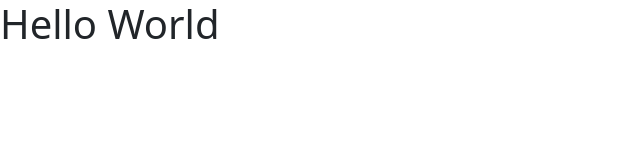
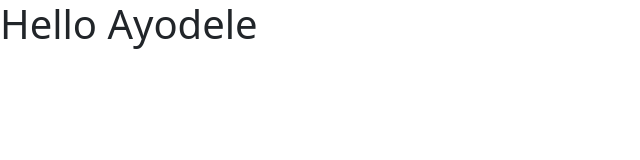
Before and after one commit to ayoisstillhere/first-react-app, a React (Vite) app: page / in a window 1280 px wide. Shown: the top 160 px of the page, without its empty margins (0-640 px from the left). Built offline with nearby package versions, Linux system fonts and the light colour scheme.

Commit message:
filled message component

```diff
--- a/src/Message.tsx
+++ b/src/Message.tsx
@@ -1,7 +1,10 @@
 
 function Message() {
     // JSX: JavaScript XML
-    return <h1>Hello World</h1>;
+    const name = 'Ayodele';
+    if (name)
+        return <h1>Hello {name}</h1>;
+    return <h1>Hello The Man With No Name</h1>;
 }
 
 export default Message;
```
